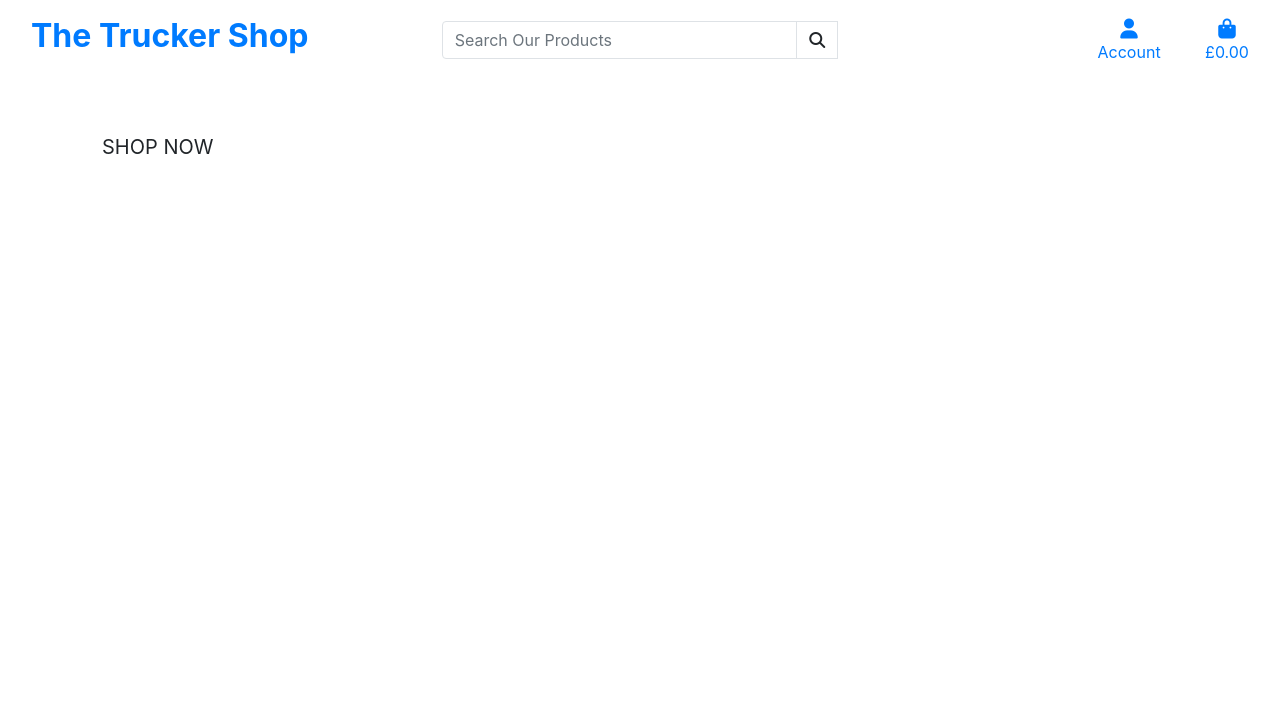
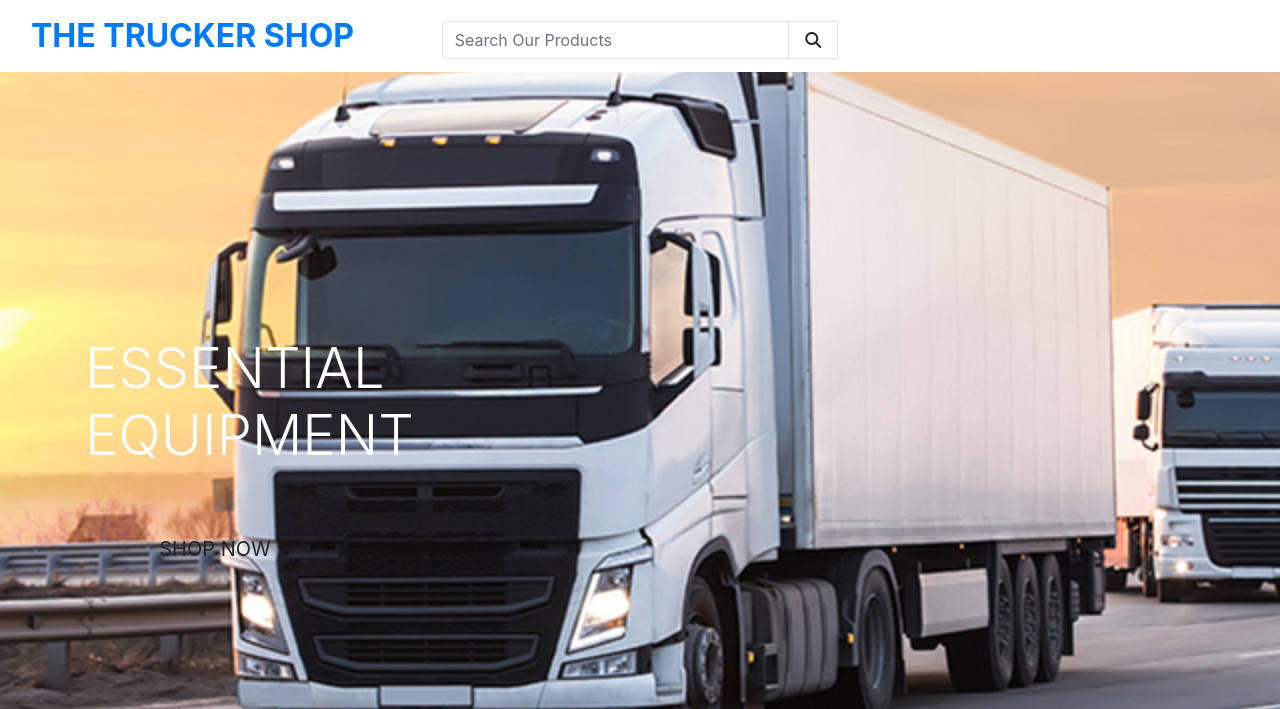
Before and after one commit to johnnycockerill/MS4, a Django app: template home/templates/home/index.html in a window 1280 px wide. Shown: the top 709 px of the page. Run offline with Django 3.2, Linux system fonts and the light colour scheme; the template is opened without the code that fills it, so the values that code supplies are empty; some libraries are stand-ins or nearby versions.

Commit message:
fix missing css problem

```diff
--- a/static/css/base.css
+++ b/static/css/base.css
@@ -49,7 +49,7 @@
 }
 
 .text-black {
-    color: #000 !important;
+    color: white !important;
 }
 
 .border-black {
@@ -66,7 +66,7 @@
 }
 
 /* fixed navbar only on med upwards */
-@media (min-width: 600px) {
+@media (min-width: 992px) {
     .fixed-top-desktop-only {
         position: fixed;
         top: 0;
@@ -76,6 +76,7 @@
     }
 
     .header-container {
-        padding-top: 164px;
+    padding-top: 164px;
     }
+
 }
--- a/templates/base.html
+++ b/templates/base.html
@@ -14,6 +14,7 @@
     {% endblock %}
 
     {% block corecss %}
+        <link rel="stylesheet" href="{% static 'css/base.css' %}">
         <link rel="stylesheet" href="https://stackpath.bootstrapcdn.com/bootstrap/4.4.1/css/bootstrap.min.css" integrity="sha384-Vkoo8x4CGsO3+Hhxv8T/Q5PaXtkKtu6ug5TOeNV6gBiFeWPGFN9MuhOf23Q9Ifjh" crossorigin="anonymous">
         <link rel="preconnect" href="https://fonts.googleapis.com">
         <link rel="preconnect" href="https://fonts.gstatic.com" crossorigin>
```
